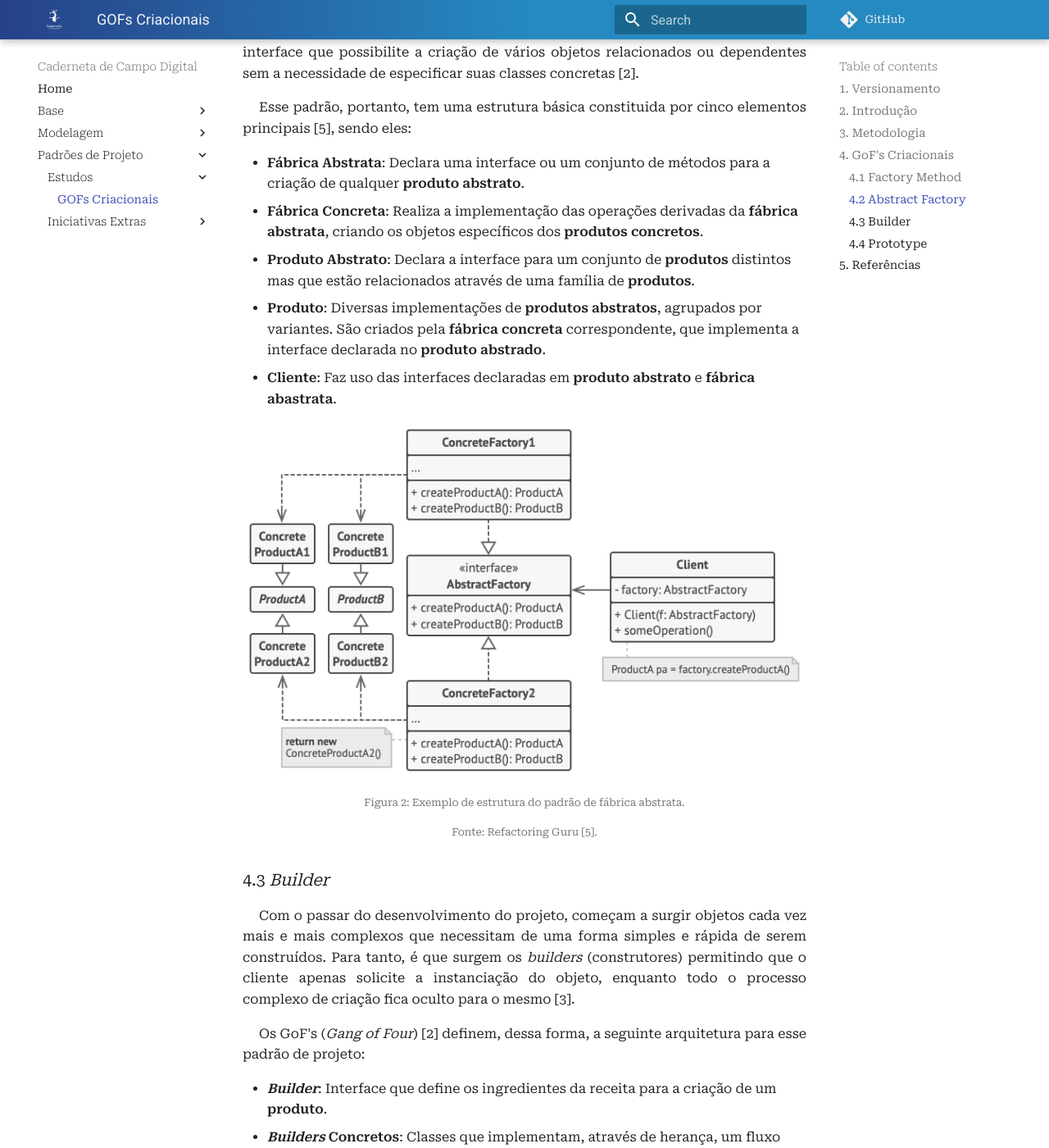
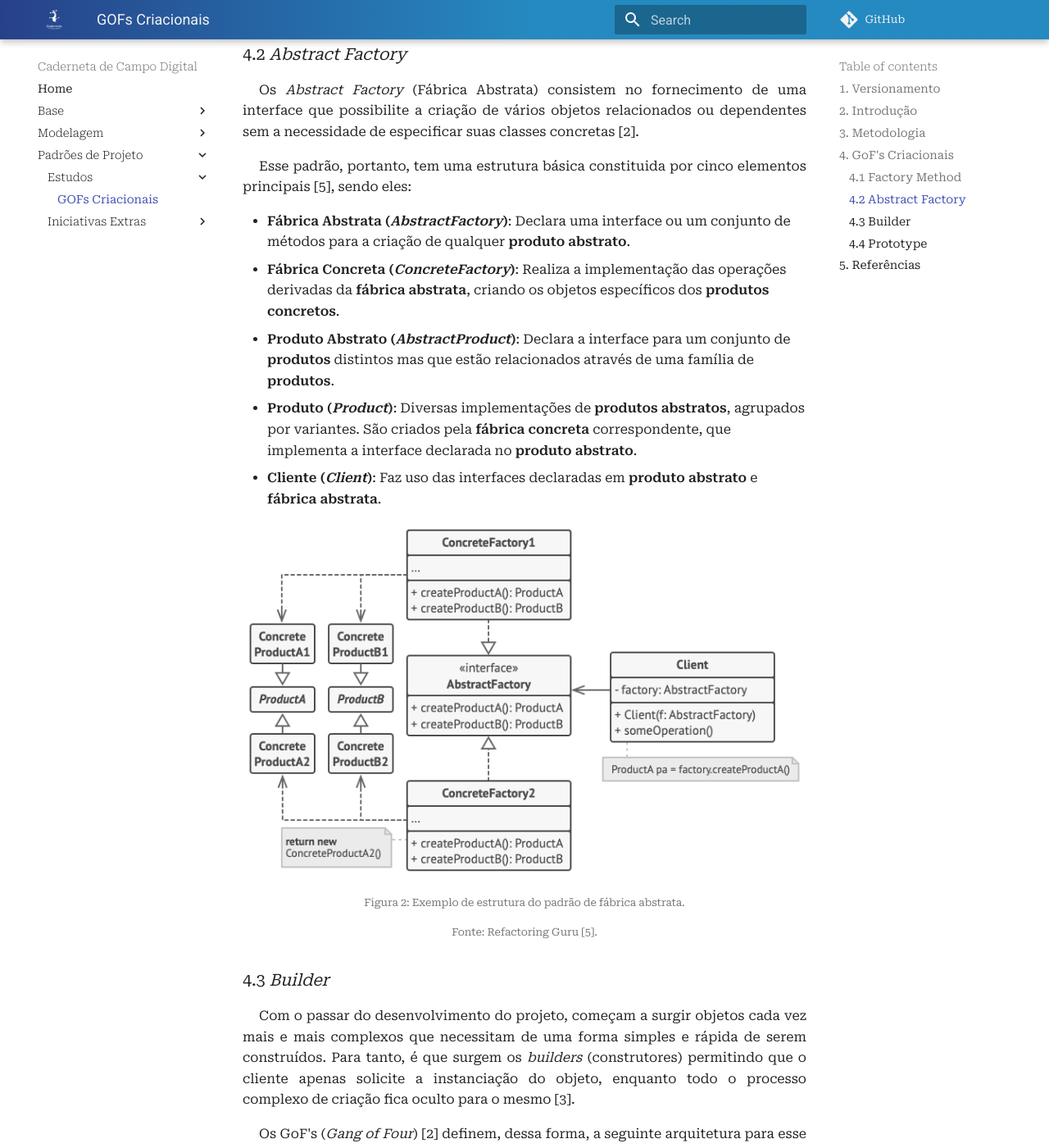
Before and after one commit to UnBArqDsw2021-2/2021.2_G4_CadernetaDeCampoDigital_docs, an MkDocs documentation site: the page built from docs/padroes_projetos/estudos/gofs_criacionais.md, in a window 1280 px wide and 1400 px high, scrolled down 2267 px. Shown: the whole window at 82% size. Built offline with MkDocs 1.6.1 and Material for MkDocs 9.7.7, drawn with Linux system fonts in a browser that asks for light colours; comment, search, counter and statistics services are not loaded; some of the changed text lies outside the part shown.

Commit message:
#86 Correções ortográficas e tradução de termos

```diff
--- a/docs/padroes_projetos/estudos/gofs_criacionais.md
+++ b/docs/padroes_projetos/estudos/gofs_criacionais.md
@@ -24,10 +25,10 @@
 
 <p align="justify" style="text-indent: 20px">Como primeiro padrão criacional escolhido para o projeto, além de ser um dos mais famosos, é possível citar o <i>Factory Method</i> ou Método de Fábrica. Essa metodologia, consiste basicamente na definição de uma interface comum para a criação de objetos [3], passando a responsabilidade para a subclasse decidir qual classe instanciar.</p>
 <p align="justify" style="text-indent: 20px">Esse padrão, portanto, tem uma estrutura básica constituida por quatro elementos principais [4], sendo eles:</p>
-- **Produto**: Interface que define atributos e métodos comuns a todos objetos que podem ser criados pelo **criador**.
-- **Produtos Concretos**: Extensão da classe **produto** especializada.
-- **Criador**: Classe responsável por declarar o método de fábrica, que retornará um **produto**. Também podem ser implementadas nessa classe, construções *default* para os **produtos**.
-- **Criadores Concretos**: Classe que sobrescreve o criador, implementando um fluxo próprio para utilização do método de fábrica para a geração de **produtos concretos**.
+- **Produto** **(*****Product*****)**: Interface que define atributos e métodos comuns a todos objetos que podem ser criados pelo **criador**.
+- **Produtos Concretos** **(*****ConcreteProduct*****)**: Extensão da classe **produto** especializada.
+- **Criador** **(*****Creator*****)**: Classe responsável por declarar o método de fábrica, que retornará um **produto**. Também podem ser implementadas nessa classe, construções *default* para os **produtos**.
+- **Criadores Concretos** **(*****ConcreteCreator*****)**: Classe que sobrescreve o criador, implementando um fluxo próprio para utilização do método de fábrica para a geração de **produtos concretos**.
 
 <center>
 <img src="../../../assets/padroes_projetos/factory_method_exemplo.png" class="zoom">
@@ -40,11 +41,11 @@
 <p align="justify" style="text-indent: 20px">Os <i>Abstract Factory</i> (Fábrica Abstrata) consistem no fornecimento de uma interface que possibilite a criação de vários objetos relacionados ou dependentes sem a necessidade de especificar suas classes concretas [2].</p>
 
 <p align="justify" style="text-indent: 20px">Esse padrão, portanto, tem uma estrutura básica constituida por cinco elementos principais [5], sendo eles:</p>
-- **Fábrica Abstrata**: Declara uma interface ou um conjunto de métodos para a criação de qualquer **produto abstrato**.
-- **Fábrica Concreta**: Realiza a implementação das operações derivadas da **fábrica abstrata**, criando os objetos específicos dos **produtos concretos**.
-- **Produto Abstrato**: Declara a interface para um conjunto de **produtos** distintos mas que estão relacionados através de uma família de **produtos**.
-- **Produto**: Diversas implementações de **produtos abstratos**, agrupados por variantes. São criados pela **fábrica concreta** correspondente, que implementa a interface declarada no **produto abstrado**.
-- **Cliente**: Faz uso das interfaces declaradas em **produto abstrato** e **fábrica abastrata**.
+- **Fábrica Abstrata** **(*****AbstractFactory*****)**: Declara uma interface ou um conjunto de métodos para a criação de qualquer **produto abstrato**.
+- **Fábrica Concreta** **(*****ConcreteFactory*****)**: Realiza a implementação das operações derivadas da **fábrica abstrata**, criando os objetos específicos dos **produtos concretos**.
+- **Produto Abstrato** **(*****AbstractProduct*****)**: Declara a interface para um conjunto de **produtos** distintos mas que estão relacionados através de uma família de **produtos**.
+- **Produto** **(*****Product*****)**: Diversas implementações de **produtos abstratos**, agrupados por variantes. São criados pela **fábrica concreta** correspondente, que implementa a interface declarada no **produto abstrato**.
+- **Cliente** **(*****Client*****)**: Faz uso das interfaces declaradas em **produto abstrato** e **fábrica abstrata**.
 
 <center>
 <img src="../../../assets/padroes_projetos/abstract_factory_exemplo.png" class="zoom">
@@ -58,10 +59,10 @@
 
 <p align="justify" style="text-indent: 20px">Os GoF's (<i>Gang of Four</i>) [2] definem, dessa forma, a seguinte arquitetura para esse padrão de projeto:</p>
 - ***Builder***: Interface que define os ingredientes da receita para a criação de um **produto**.
-- ***Builders*** **Concretos**: Classes que implementam, através de herança, um fluxo próprio para a criação de **produtos**.
-- **Produtos**: Resultado da criação de um ***builder***.
-- **Diretor**: Classe responsável por definir a ordem em que os ingredientes devem ser utilizados para a construção de um **produto**.
-- **Cliente**: Associação de um **diretor** com um possível ***builder*** **concreto** para a construção de um **produto**.
+- ***Builders*** **Concretos** **(*****ConcreteBuilder*****)**: Classes que implementam, através de herança, um fluxo próprio para a criação de **produtos**.
+- **Produtos** **(*****Product*****)**: Resultado da criação de um ***builder***.
+- **Diretor** **(*****Director*****)**: Classe responsável por definir a ordem em que os ingredientes devem ser utilizados para a construção de um **produto**.
+- **Cliente** **(*****Client*****)**: Associação de um **diretor** com um possível ***builder*** **concreto** para a construção de um **produto**.
 
 <center>
 <img src="../../../assets/padroes_projetos/builder_exemplo.png" class="zoom">
@@ -74,9 +75,9 @@
 <p align="justify" style="text-indent: 20px">O <i>Prototype</i> é um padrão de projeto criacional que possibilita a criação de novos objetos a partir da cópia de objetos existentes [1] sem fazer com que o código fique dependente de suas classes.</p>
 <p align="justify" style="text-indent: 20px">O seu funcionamento se resume na criação de um conjunto de objetos, com diversas configurações, quando há a necessidade de criar um objeto parecido com os que já foram configurados, basta clonar um protótipo desse objeto ao invés de criar um novo.</p>
 <p align="justify" style="text-indent: 20px">Como definição da arquitetura para a criação de <i>prototypes</i>, a <i>Gang Of Four</i> (GoF's) [2] define a seguinte modelagem: </p>
-- **Protótipo**: Interface responsável pela definição e declaração dos métodos que executarão a clonagem.
-- **Protótipo Concreto**: Classe que tem como objetivo implementar de forma concreta o método de clonagem definido no **protótipo**.
-- **Cliente**: Responsável por iniciar o fluxo de clonagem de um objeto.
+- **Protótipo** **(*****Prototype*****)**: Interface responsável pela definição e declaração dos métodos que executarão a clonagem.
+- **Protótipo Concreto** **(*****ConcretePrototype*****)**: Classe que tem como objetivo implementar de forma concreta o método de clonagem definido no **protótipo**.
+- **Cliente** **(*****Client*****)**: Responsável por iniciar o fluxo de clonagem de um objeto.
 
 <center>
 <img src="../../../assets/padroes_projetos/prototype_exemplo.png" class="zoom">
```
Also changed, not shown: other parts of docs/padroes_projetos/estudos/gofs_criacionais.md (+3 -2 lines).
